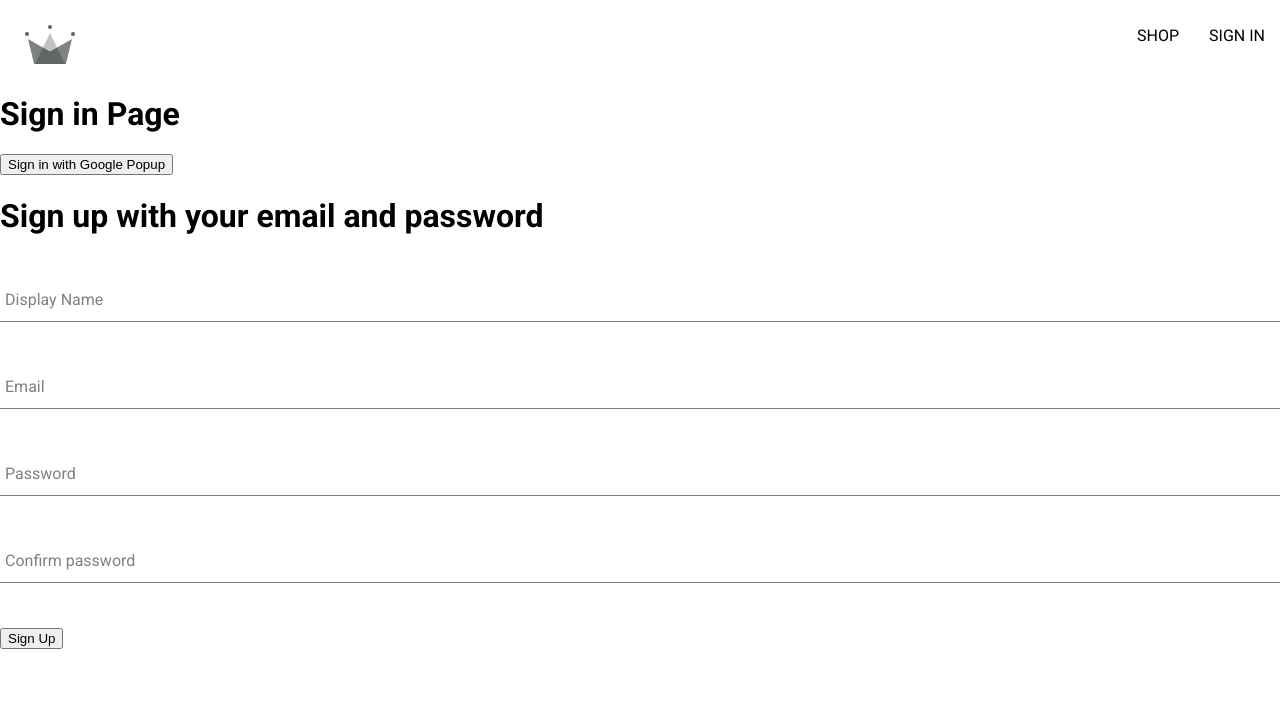
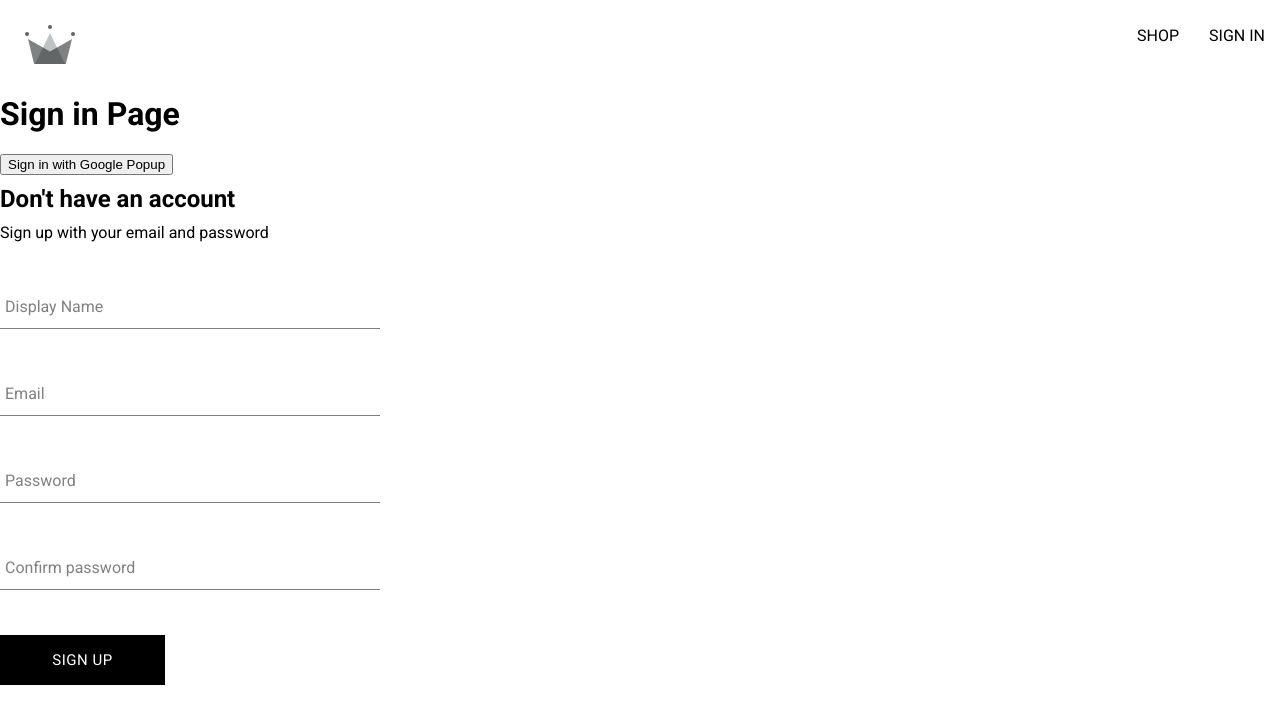
Before and after one commit to romanprotoliuk/Ecommerce-store, a React (Create React App) app: page /sign-in in a window 1280 px wide. Shown: the top 724 px of the page. Built offline with nearby package versions, Linux system fonts and the light colour scheme; the HTML template or start-up script is replaced by a standard one.

Commit message:
Sign up form styles

```diff
--- /dev/null
+++ b/src/componets/button/button.component.jsx
@@ -0,0 +1,18 @@
+import './button.styles.scss'
+
+const BUTTON_TYPE_CLASSES = {
+  google: 'google-sign-in',
+  inverted: 'inverted'
+}
+
+const Button = ({ children, buttonType, ...otherProps }) => {
+  return (
+    <button className={`button-container ${BUTTON_TYPE_CLASSES[buttonType]}`}
+    {...otherProps}
+    >
+      {children}
+    </button>
+  )
+}
+
+export default Button
--- /dev/null
+++ b/src/componets/button/button.styles.scss
@@ -0,0 +1,46 @@
+.button-container {
+  min-width: 165px;
+  width: auto;
+  height: 50px;
+  letter-spacing: 0.5px;
+  line-height: 50px;
+  padding: 0 35px 0 35px;
+  font-size: 15px;
+  background-color: black;
+  color: white;
+  text-transform: uppercase;
+  font-family: 'Roboto', sans-serif;
+  font-weight: 400;
+  border: none;
+  cursor: pointer;
+  display: flex;
+  justify-content: center;
+
+  &:hover {
+    background-color: white;
+    color: black;
+    border: 1px solid black;
+  }
+
+  &.google-sign-in {
+    background-color: #4285f4;
+    color: white;
+
+    &:hover {
+      background-color: #357ae8;
+      border: none;
+    }
+  }
+
+  &.inverted {
+    background-color: white;
+    color: black;
+    border: 1px solid black;
+
+    &:hover {
+      background-color: black;
+      color: white;
+      border: none;
+    }
+  }
+}
--- a/src/componets/sign-up-form/sign-up-form.component.jsx
+++ b/src/componets/sign-up-form/sign-up-form.component.jsx
@@ -1,6 +1,9 @@
 import { useState } from "react"
 import FormInput from "../form-input/form-input.component"
 import { createAuthUserWithEmailAndPassword, createUserDocumentFromAuth } from '../../utils/firebase/firebase.utils'
+import Button from "../button/button.component"
+import './sign-up-form.styles.scss'
+
 
 const defaultFormFields = {
   displayName: '',
@@ -46,8 +49,9 @@
   }
 
   return (
-    <div>
-      <h1>Sign up with your email and password</h1>
+    <div className="sign-up-container">
+      <h2>Don't have an account</h2>
+      <span>Sign up with your email and password</span>
       <form onSubmit={handleSubmit}>
         <FormInput
           label="Display Name"
@@ -85,7 +89,7 @@
           value={confirmPassword}
         />
 
-        <button type="submit">Sign Up</button>
+        <Button type="submit">Sign Up</Button>
       </form>
     </div>
   )
--- /dev/null
+++ b/src/componets/sign-up-form/sign-up-form.styles.scss
@@ -0,0 +1,9 @@
+.sign-up-container {
+  display: flex;
+  flex-direction: column;
+  width: 380px;
+
+  h2 {
+    margin: 10px 0;
+  }
+}
```
